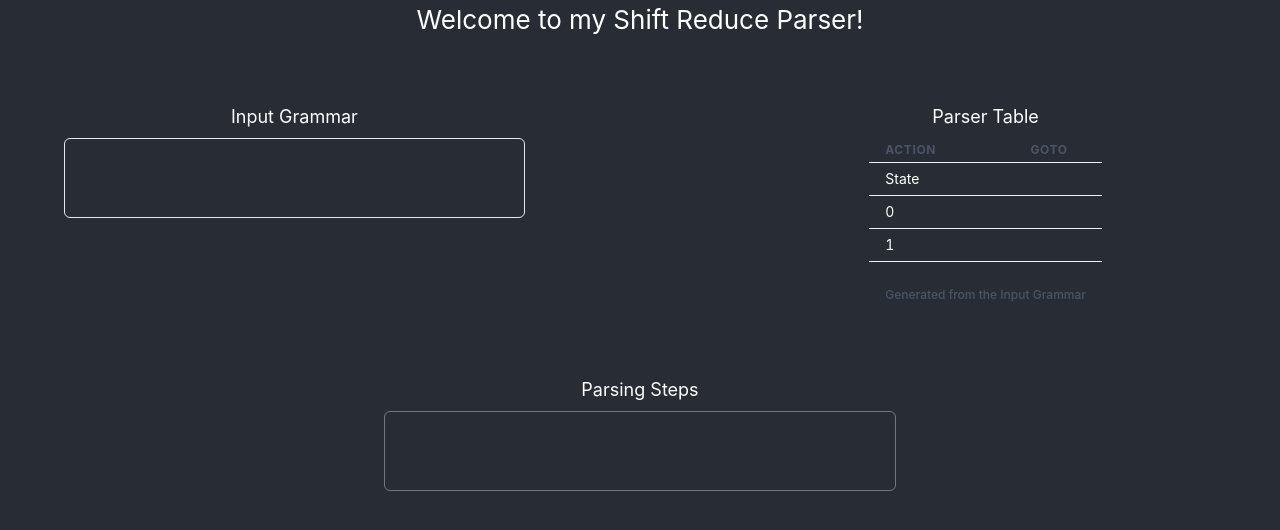
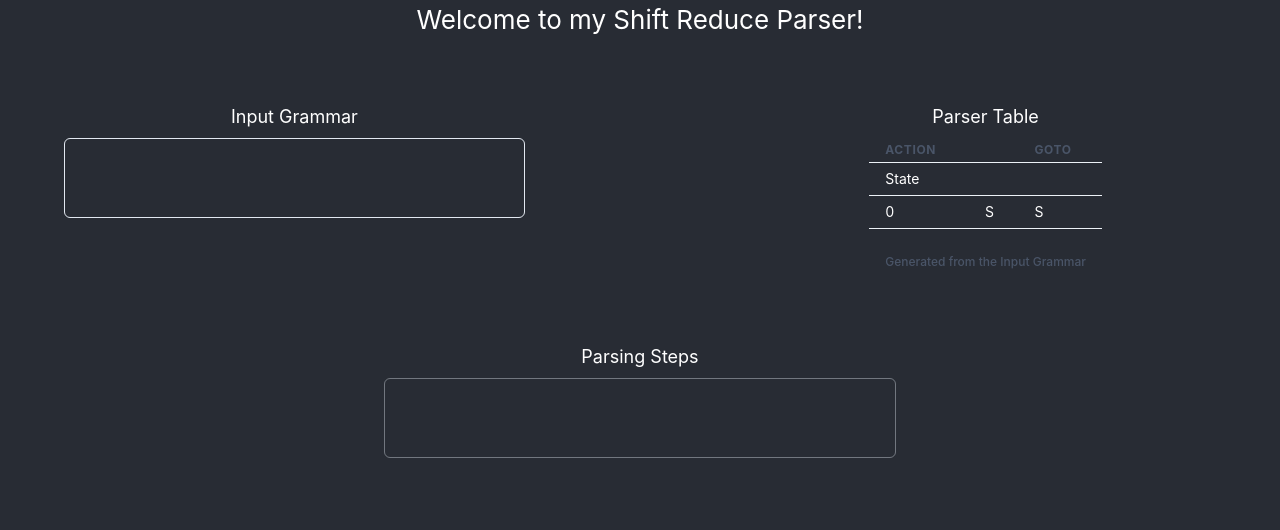
Before and after one commit to blakebollinger/Shift-Reduce-Parser, a React (Create React App) app: page / in a window 1280 px wide. Shown: the top 530 px of the page. Built offline with nearby package versions, Linux system fonts and the light colour scheme.

Commit message:
Fixed some Parser Table Definitions and imports

```diff
--- a/src/App.tsx
+++ b/src/App.tsx
@@ -4,19 +4,17 @@ import {
 	Text,
 	Textarea,
 	Flex,
-	Table,
-	TableContainer,
-	TableCaption,
-	Thead,
-	Tr,
-	Th,
-	Tbody,
-	Td,
 	Spacer,
     VStack
 } from '@chakra-ui/react';
+import ParserTableModel from "./ParserTableModel";
+import ParserTable from "./ParserTable";
+import ParserRow from "./ParserRow";
 
 function App() {
+
+	const tableModel = new ParserTableModel([new ParserRow(0, ['S'], ['S'])]);
+
 	return (
 		<div className="App">
 			<Text>Welcome to my Shift Reduce Parser!</Text>
@@ -33,35 +31,8 @@ function App() {
 				<VStack w={'40%'}>
 					<Text fontSize={'lg'}>Parser Table</Text>
 
-					<TableContainer >
-					<Table variant='simple' size={'sm'}>
-						<TableCaption>Generated from the Input Grammar</TableCaption>
-						<Thead>
-							<Tr>
-								<Th>Action</Th>
-								<Th></Th>
-								<Th>Goto</Th>
-							</Tr>
-						</Thead>
-						<Tbody>
-							<Tr>
-								<Td>State</Td>
-								<Td></Td>
-								<Td></Td>
-							</Tr>
-							<Tr>
-								<Td>0</Td>
-								<Td></Td>
-								<Td ></Td>
-							</Tr>
-							<Tr>
-								<Td>1</Td>
-								<Td></Td>
-								<Td></Td>
-							</Tr>
-						</Tbody>
-					</Table>
-				</TableContainer>
+					<ParserTable table={tableModel}/>
+
 				</VStack>
 
 			</Flex>
--- /dev/null
+++ b/src/ParserRow.ts
@@ -0,0 +1,19 @@
+class ParserRow {
+
+	state: number;
+
+	actions: string[];
+
+	goTo: string[];
+
+	constructor(state: number, actions: string[], goTo: string[]) {
+
+		this.state = state;
+		this.actions = actions;
+		this.goTo = goTo;
+
+	}
+
+}
+
+export default ParserRow;
--- /dev/null
+++ b/src/ParserTable.tsx
@@ -0,0 +1,57 @@
+import {Table, TableCaption, TableContainer, Tbody, Td, Th, Thead, Tr} from "@chakra-ui/react";
+import React from "react";
+import { ParserTableModel } from "./ParserTableModel";
+
+interface RTable {
+	table: ParserTableModel;
+}
+
+function ParserTable({table}: RTable) {
+
+	const rows = table.rows.map((row) => {
+
+		const actionItems = row.actions.map((actions) => {
+			return <Td>{actions}</Td>;
+		});
+
+		const goToItems = row.goTo.map((goTo) => {
+			return <Td>{goTo}</Td>;
+		});
+
+		return (
+			<Tr>
+				<Td>{row.state}</Td>
+				{actionItems}
+				{goToItems}
+			</Tr>
+		);
+	});
+
+	return (
+
+		<TableContainer >
+			<Table variant='simple' size={'sm'}>
+				<TableCaption>Generated from the Input Grammar</TableCaption>
+				<Thead>
+					<Tr>
+						<Th>Action</Th>
+						<Th></Th>
+						<Th>Goto</Th>
+					</Tr>
+				</Thead>
+				<Tbody>
+					<Tr>
+						<Td>State</Td>
+						<Td></Td>
+						<Td></Td>
+					</Tr>
+					{rows}
+				</Tbody>
+			</Table>
+		</TableContainer>
+
+	)
+}
+
+
+export default ParserTable
--- /dev/null
+++ b/src/ParserTableModel.ts
@@ -0,0 +1,14 @@
+import ParserRow from "./ParserRow";
+
+export class ParserTableModel {
+
+	rows: ParserRow[]
+
+	constructor(rows: ParserRow[]) {
+
+		this.rows = rows;
+
+	}
+
+}
+export default ParserTableModel;
```
